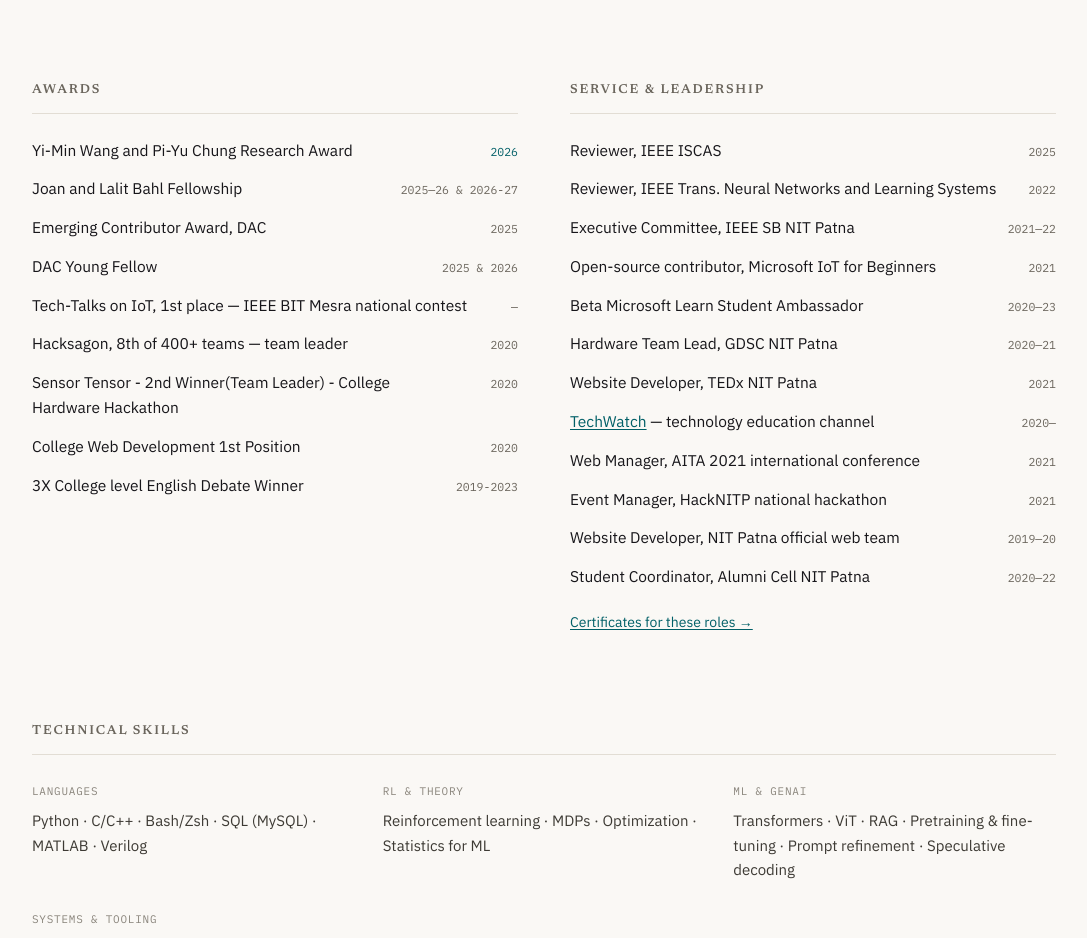
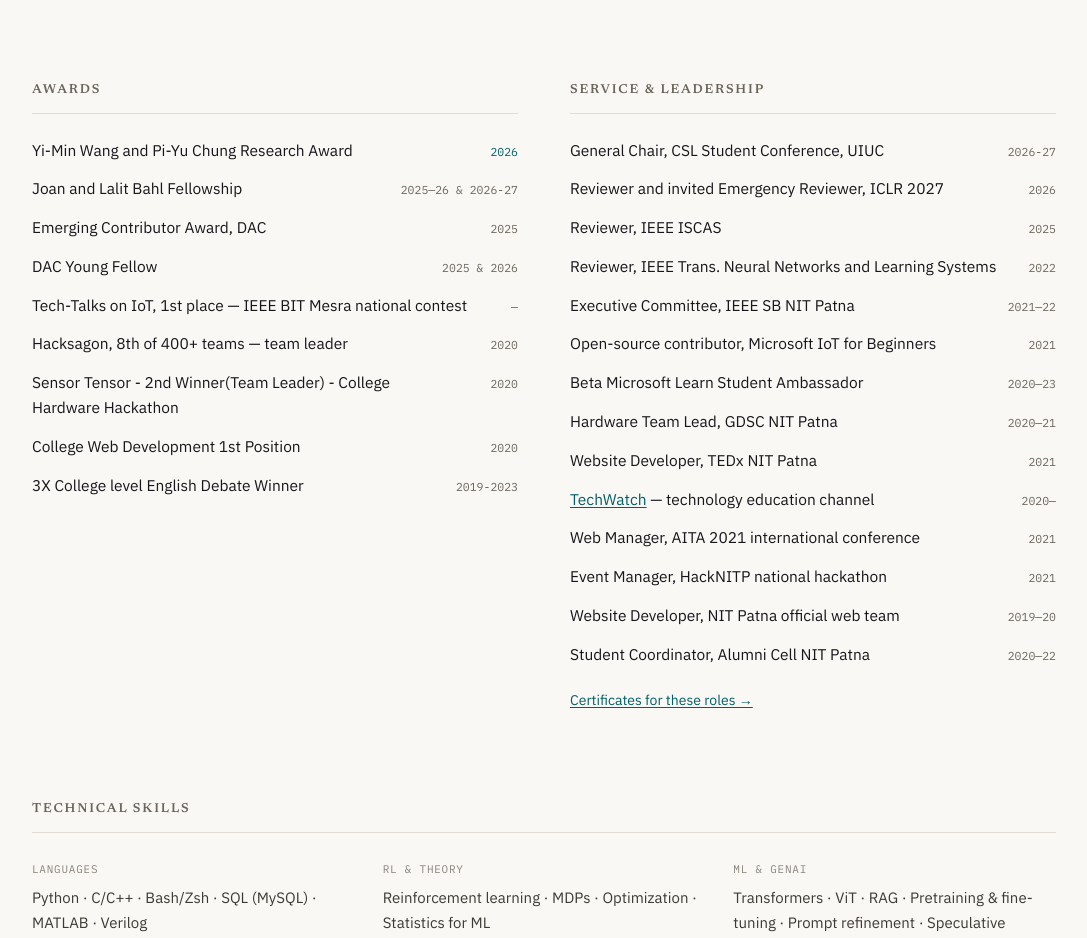
Before and after one commit to Severus-Matthew/Portfolio, a plain HTML site: page index.html in a window 1280 px wide. Shown: the part 7120-8058 px from the top of the page, without its empty margins (96-1183 px from the left). Drawn offline with Linux system fonts and the light colour scheme.

Commit message:
Update index.html

```diff
--- a/index.html
+++ b/index.html
@@ -549,6 +549,8 @@
           <h2 style="margin:0; font-family:'Newsreader',Georgia,serif; font-size:13px; font-weight:600; letter-spacing:0.14em; text-transform:uppercase; color:#6b665d">Service &amp; Leadership</h2>
         </div>
         <div style="display:flex; flex-direction:column; gap:14px">
+          <div style="display:grid; grid-template-columns:minmax(0,1fr) auto; gap:14px; align-items:baseline"><span style="font-size:15.5px; color:#17161a; text-wrap:pretty">General Chair, CSL Student Conference, UIUC</span><span style="font-family:'IBM Plex Mono',monospace; font-size:11.5px; color:#6b665d">2026-27</span></div>
+          <div style="display:grid; grid-template-columns:minmax(0,1fr) auto; gap:14px; align-items:baseline"><span style="font-size:15.5px; color:#17161a; text-wrap:pretty">Reviewer and invited Emergency Reviewer, ICLR 2027</span><span style="font-family:'IBM Plex Mono',monospace; font-size:11.5px; color:#6b665d">2026</span></div>
           <div style="display:grid; grid-template-columns:minmax(0,1fr) auto; gap:14px; align-items:baseline"><span style="font-size:15.5px; color:#17161a; text-wrap:pretty">Reviewer, IEEE ISCAS</span><span style="font-family:'IBM Plex Mono',monospace; font-size:11.5px; color:#6b665d">2025</span></div>
           <div style="display:grid; grid-template-columns:minmax(0,1fr) auto; gap:14px; align-items:baseline"><span style="font-size:15.5px; color:#17161a; text-wrap:pretty">Reviewer, IEEE Trans. Neural Networks and Learning Systems</span><span style="font-family:'IBM Plex Mono',monospace; font-size:11.5px; color:#6b665d">2022</span></div>
           <div style="display:grid; grid-template-columns:minmax(0,1fr) auto; gap:14px; align-items:baseline"><span style="font-size:15.5px; color:#17161a; text-wrap:pretty">Executive Committee, IEEE SB NIT Patna</span><span style="font-family:'IBM Plex Mono',monospace; font-size:11.5px; color:#6b665d">2021—22</span></div>
```
